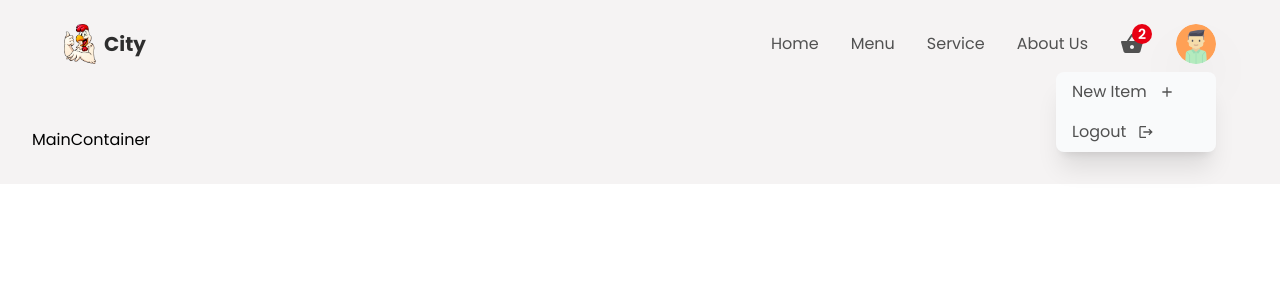
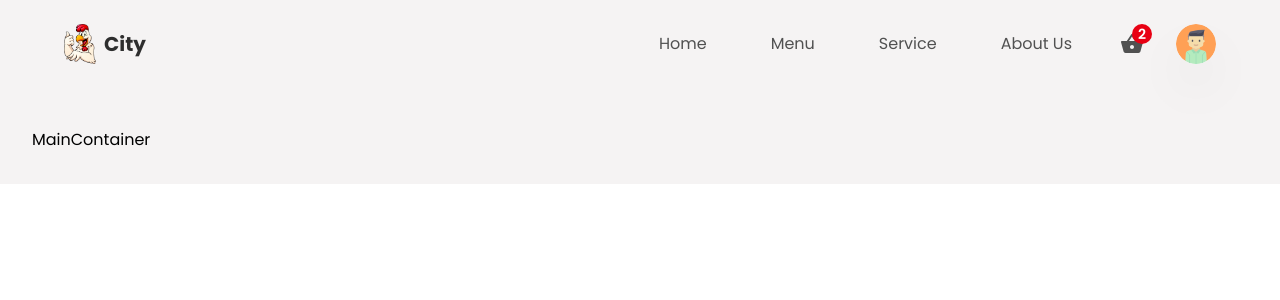
Before and after one commit to nurulamin092/restaurants-apps, a React (Create React App) app: page / in a window 1280 px wide. Shown: the top 300 px of the page. Built offline with nearby package versions, Linux system fonts and the light colour scheme.

Commit message:
mobail navbar ok

```diff
--- a/src/App.js
+++ b/src/App.js
@@ -5,7 +5,7 @@ import { AnimatePresence } from 'framer-motion';
 
 const App = () => {
     return (
-        <AnimatePresence>
+        <AnimatePresence exitBeforeEnter>
             <div className='w-screen h-auto flex flex-col bg-primary'>
                 <Header />
                 <main className='mt-24 p-8 w-full'>
--- a/src/components/Header.jsx
+++ b/src/components/Header.jsx
@@ -1,4 +1,4 @@
-import React from 'react';
+import React, { useState } from 'react';
 import Logo from '../img/logo.png';
 import Avatar from '../img/avatar.png';
 import { MdShoppingBasket, MdAdd, MdLogout } from 'react-icons/md';
@@ -9,9 +9,15 @@ import { app } from '../firebase.config'
 import { useStateValue } from '../context/StateProvider';
 import { actionType } from '../context/reducer';
 const Header = () => {
+
     const firebaseAuth = getAuth(app);
+
     const provider = new GoogleAuthProvider();
+
     const [{ user }, dispatch] = useStateValue();
+
+    const [isMenu, setIsMenu] = useState(false);
+
     const login = async () => {
         if (!user) {
             const { user: { refreshToken, providerData },
@@ -22,9 +28,12 @@ const Header = () => {
             });
             localStorage.setItem('user', JSON.stringify(providerData[0]));
         }
+        else {
+            setIsMenu(!isMenu)
+        }
     };
     return (
-        <header className='w-screen fixed z-50 p-6 px-16'>
+        <header className='w-screen fixed z-50 p-3 px-4 md:p-6 md:px-16'>
             {/*desktop and tablet */}
             <div className='hidden md:flex w-full h-full items-center justify-between'>
                 <Link to={'/'} className='flex items-center gap-2'>
@@ -32,13 +41,17 @@ const Header = () => {
                     <p className='text-headingColor text-xl font-bold'>City</p>
                 </Link>
                 <div className='flex items-center gap-8'>
-                    <ul className='flex items-center gap-8'>
-                        <li className='text-base text-textColor hover:text-headingColor duration-100 transition-all ease-in-out cursor-pointer'>Home</li>
-                        <li className='text-base text-textColor hover:text-headingColor duration-100 transition-all ease-in-out cursor-pointer'>Menu</li>
-                        <li className='text-base text-textColor hover:text-headingColor duration-100 transition-all ease-in-out cursor-pointer'>Service</li>
-                        <li className='text-base text-textColor hover:text-headingColor duration-100 transition-all ease-in-out cursor-pointer'>About Us</li>
+                    <motion.ul
+                        initial={{ opacity: 0, x: 200 }}
+                        animate={{ opacity: 1, x: 0 }}
+                        exit={{ opacity: 0, x: 200 }}
+                        className='flex items-center gap-8'>
+                        <li className='text-base text-textColor hover:text-headingColor duration-100 transition-all ease-in-out cursor-pointer hover:bg-slate-100 px-4 py-2'>Home</li>
+                        <li className='text-base text-textColor hover:text-headingColor duration-100 transition-all ease-in-out cursor-pointer hover:bg-slate-100 px-4 py-2'>Menu</li>
+                        <li className='text-base text-textColor hover:text-headingColor duration-100 transition-all ease-in-out cursor-pointer hover:bg-slate-100 px-4 py-2'>Service</li>
+                        <li className='text-base text-textColor hover:text-headingColor duration-100 transition-all ease-in-out cursor-pointer hover:bg-slate-100 px-4 py-2'>About Us</li>
 
-                    </ul>
+                    </motion.ul>
                     <div className='relative flex items-center justify-center'>
                         <MdShoppingBasket className='text-textColor text-2xl cursor-pointer' />
                         <div className=' absolute -top-2 -right-2 w-5 h-5 rounded-full bg-cartNumBg flex items-center justify-center'>
@@ -54,19 +67,83 @@ const Header = () => {
                             alt="userProfile"
                             onClick={login}
                         />
-                        <div className='w-40 bg-gray-50 shadow-xl rounded-lg flex flex-col absolute top-12 right-0'>
-                            <p className='px-4 py-2 flex items-center gap-3 cursor-pointer hover:bg-slate-100
-                            transition-all duration-100 ease-in-out text-textColor text-base'>New Item <MdAdd />
-                            </p>
-                            <p className='px-4 py-2 flex items-center gap-3 cursor-pointer hover:bg-slate-100
+                        {
+                            isMenu && (
+                                <motion.div
+                                    initial={{ opacity: 0, scale: 0.6 }}
+                                    animate={{ opacity: 1, scale: 1 }}
+                                    exit={{ opacity: 0, scale: 0.6 }}
+                                    className='w-40 bg-gray-50 shadow-xl rounded-lg flex
+                                        flex-col absolute top-12 right-0'>
+                                    {
+                                        user && user.email === "oneonlyuser@gmail.com" && (
+                                            <Link to={'createItem'}>
+                                                <p className='px-4 py-2 flex items-center gap-3 cursor-pointer
+                                           hover:bg-slate-100 transition-all duration-100 ease-in-out text-textColor text-base'>New Item <MdAdd />
+                                                </p>
+                                            </Link>
+                                        )
+                                    }
+                                    <p className='px-4 py-2 flex items-center gap-3 cursor-pointer hover:bg-slate-100
                              transition-all duration-100 ease-in-out text-textColor text-base'>Logout <MdLogout />
-                            </p>
-                        </div>
+                                    </p>
+                                </motion.div>
+                            )
+                        }
                     </div>
                 </div>
             </div>
             {/* mobile*/}
-            <div className='flex md:hidden w-full h-full'></div>
+            <div className='flex md:hidden w-full h-full items-center justify-between'>
+                <Link to={'/'} className='flex items-center gap-2'>
+                    <img src={Logo} alt="logo" className='w-8 object-cover' />
+                    <p className='text-headingColor text-xl font-bold'>City</p>
+                </Link>
+
+                <div className='relative'>
+                    <motion.img
+                        whileTap={{ scale: 0.6 }}
+                        src={user ? user.photoURL : Avatar}
+                        className='w-10 min-w-[40px] h-10 min-h-[40px]
+                             drop- shadow-2xl cursor-pointer rounded-full'
+                        alt="userProfile"
+                        onClick={login}
+                    />
+                    {
+                        isMenu && (
+                            <motion.div
+                                initial={{ opacity: 0, scale: 0.6 }}
+                                animate={{ opacity: 1, scale: 1 }}
+                                exit={{ opacity: 0, scale: 0.6 }}
+                                className='w-40 bg-gray-50 shadow-xl rounded-lg flex
+                                        flex-col absolute top-12 right-0'>
+                                {
+                                    user && user.email === "oneonlyuser@gmail.com" && (
+                                        <Link to={'createItem'}>
+                                            <p className='px-4 py-2 flex items-center gap-3 cursor-pointer
+                                           hover:bg-slate-100 transition-all duration-100 ease-in-out text-textColor text-base'>New Item <MdAdd />
+                                            </p>
+                                        </Link>
+                                    )
+                                }
+                                <ul
+
+                                    className='flex flex-col px-4 py-2'>
+                                    <li className='text-base text-textColor hover:text-headingColor duration-100 transition-all ease-in-out cursor-pointer  hover:bg-slate-100 px-4 py-2'>Home</li>
+                                    <li className='text-base text-textColor hover:text-headingColor duration-100 transition-all ease-in-out cursor-pointer  hover:bg-slate-100 px-4 py-2'>Menu</li>
+                                    <li className='text-base text-textColor hover:text-headingColor duration-100 transition-all ease-in-out cursor-pointer  hover:bg-slate-100 px-4 py-2'>Service</li>
+                                    <li className='text-base text-textColor hover:text-headingColor duration-100 transition-all ease-in-out cursor-pointer  hover:bg-slate-100 px-4 py-2'>About Us</li>
+
+                                </ul>
+                                <p className='px-4 py-2 flex items-center gap-3 cursor-pointer hover:bg-slate-100
+                             transition-all duration-100 ease-in-out text-textColor text-base'>Logout <MdLogout />
+                                </p>
+                            </motion.div>
+                        )
+                    }
+                </div>
+
+            </div>
         </header>
     )
 
```
